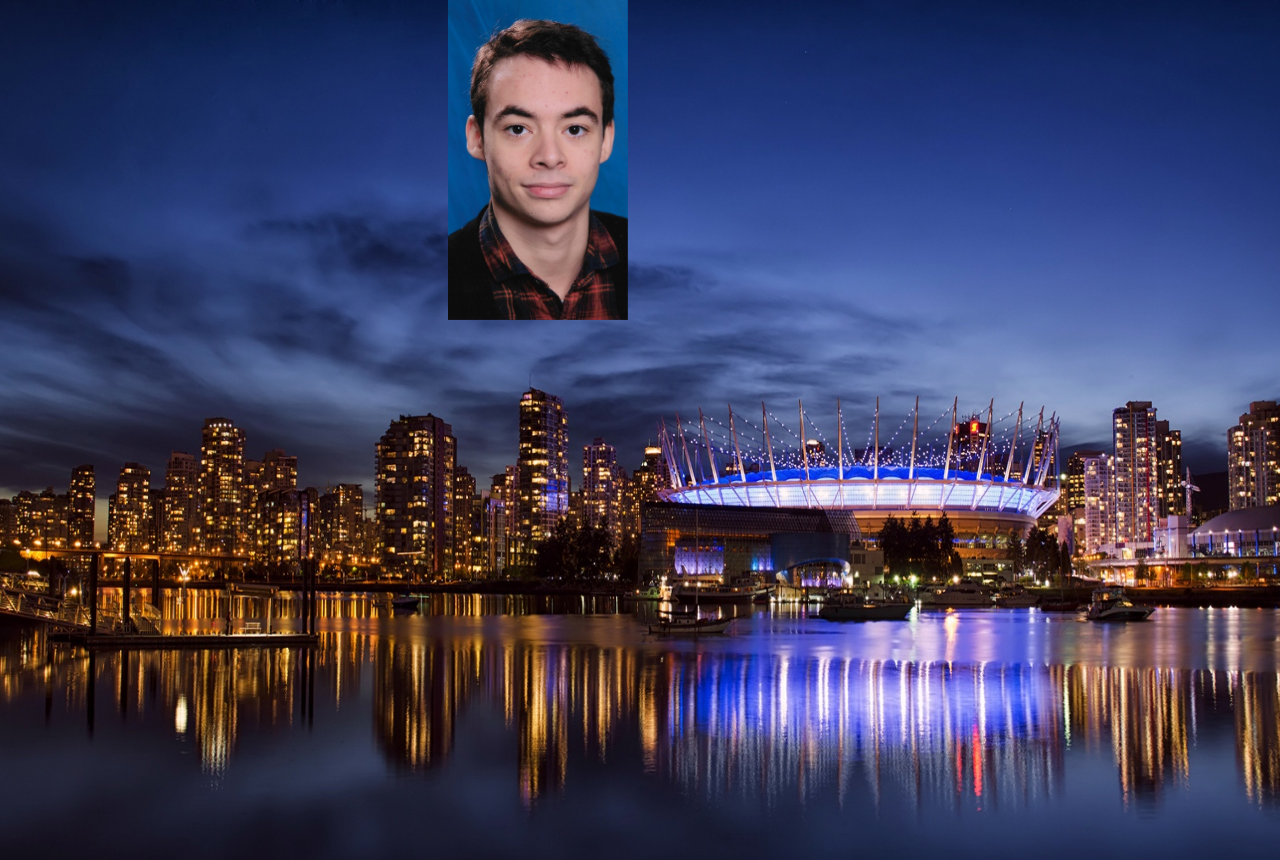
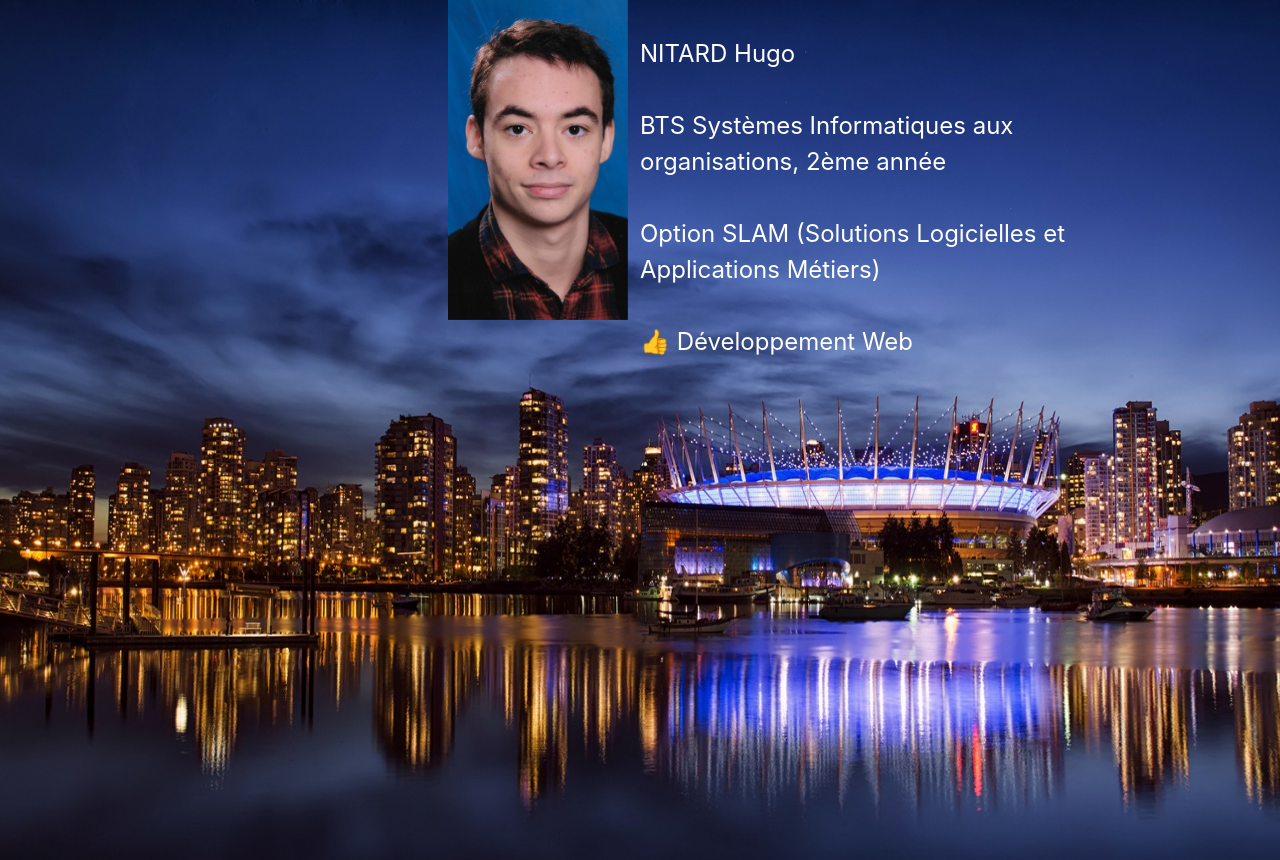
Before and after one commit to Alyndel/site_perso, a PHP site: page / in a window 1280 px wide. Shown: the part 56-916 px from the top of the page. Run offline with PHP 8.4, Linux system fonts and the light colour scheme; some libraries are stand-ins or nearby versions.

Commit message:
fix index

```diff
--- a/css/index.css
+++ b/css/index.css
@@ -25,11 +25,6 @@
   margin-right: 20%;
 }
 
-.panel-body
-{
-  background-color: red !important;
-}
-
 #paragraphe-centré
 {
   color: white;
--- a/index.php
+++ b/index.php
@@ -4,7 +4,7 @@
 
 	<img src="img/photo.jpg" id="photo-profil">
 	<img src="img/back.jpg" id="back-image">
-	<p id=id="paragraphe">
+	<p id="paragraphe">
 		<br>
 		NITARD Hugo
 		<br><br>
```
